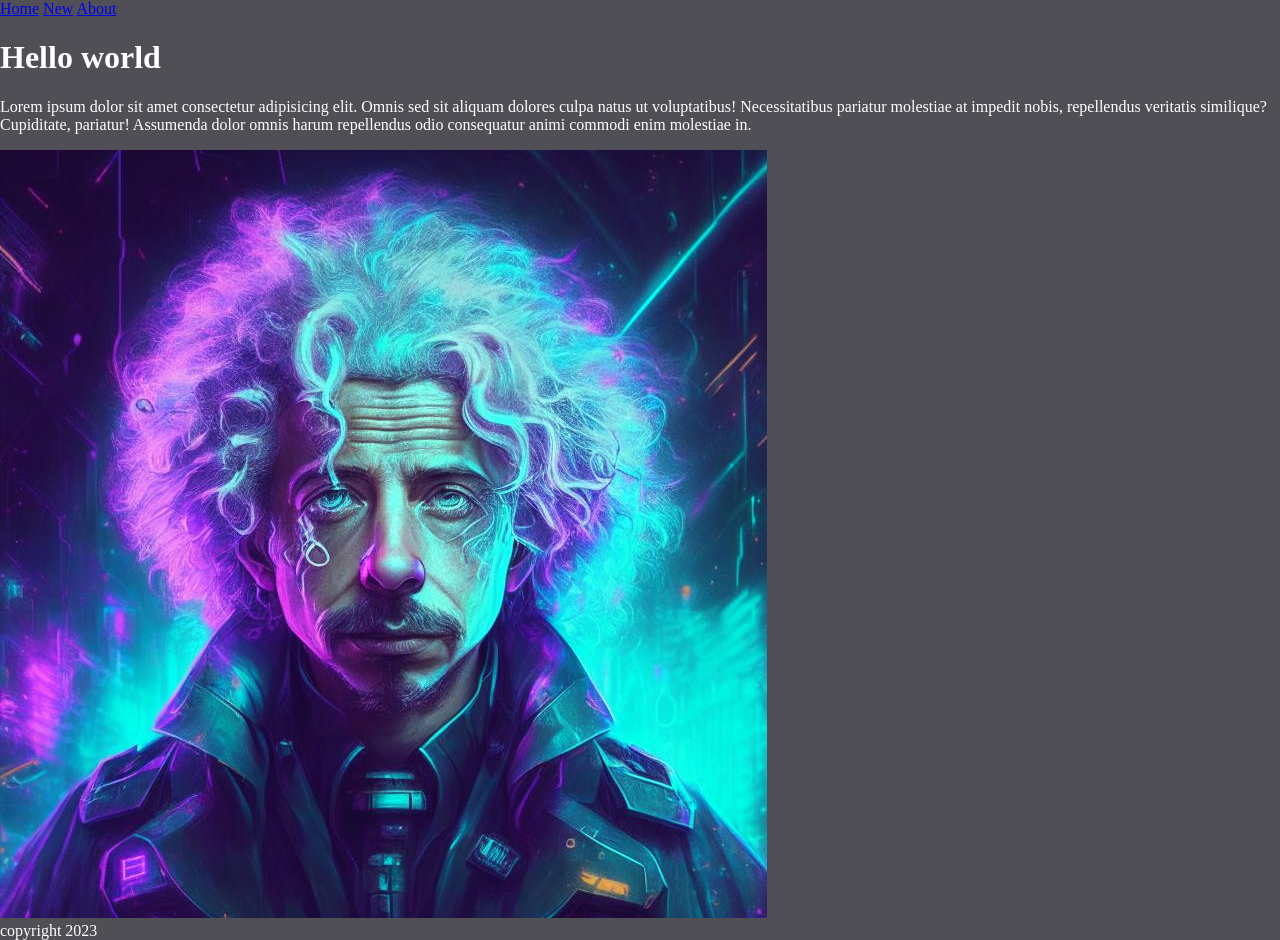
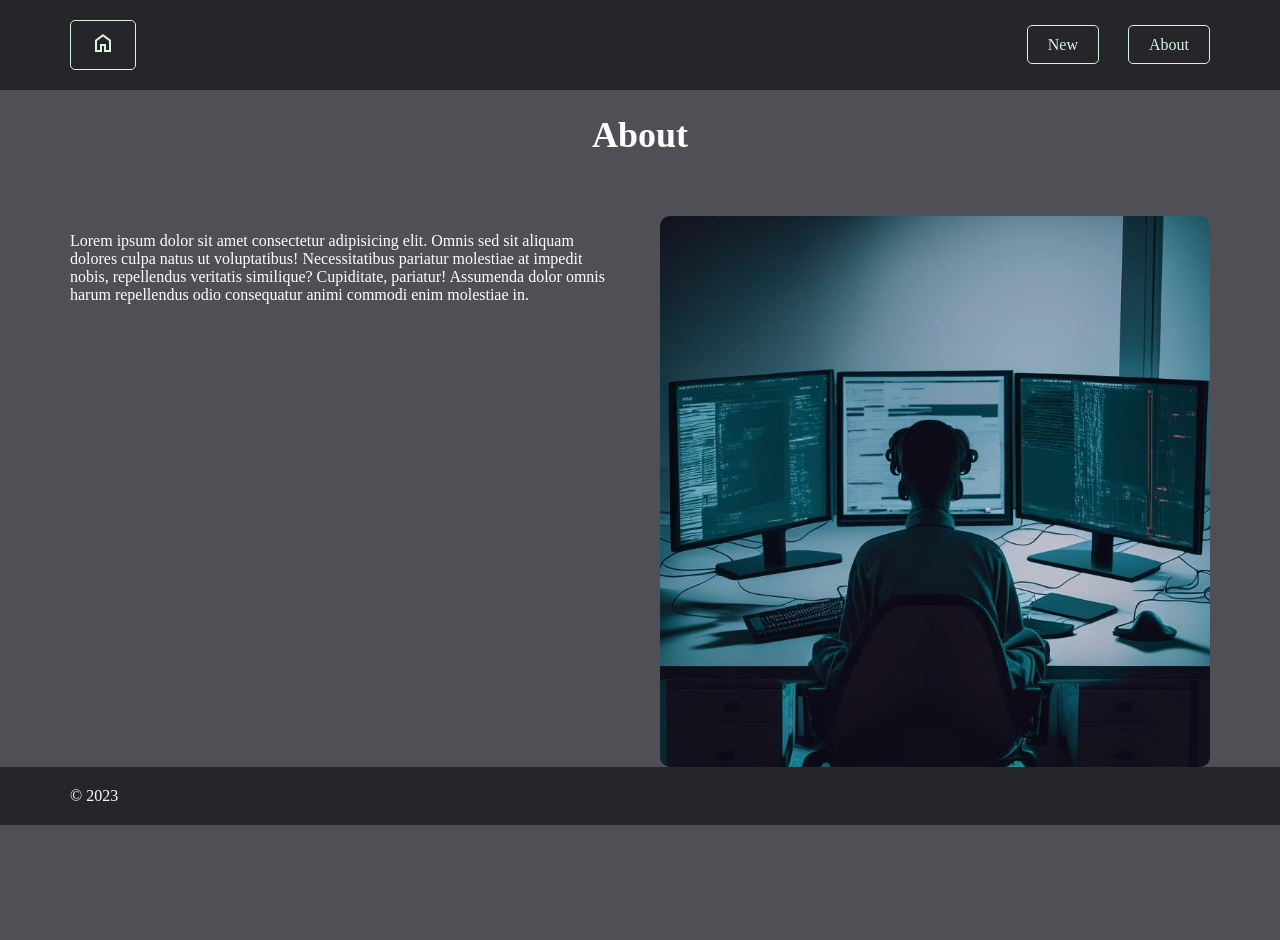
Before and after one commit to SergeiAmpilov/simplewebsite, a plain HTML site: page about.html in a window 1280 px wide. After the commit the page ends 825 px from the top, so only its background shows below. Drawn offline with nearby package versions, Linux system fonts and the light colour scheme.

Commit message:
feat: about page ready

```diff
--- a/about.html
+++ b/about.html
@@ -4,27 +4,43 @@
   <meta charset="UTF-8">
   <meta name="viewport" content="width=device-width, initial-scale=1.0">
   <link rel="stylesheet" href="styles/index.css">
+  <link rel="stylesheet" href="https://fonts.googleapis.com/css2?family=Material+Symbols+Outlined:opsz,wght,FILL,GRAD@20..48,100..700,0..1,-50..200" />
   <title>Simple website</title>
 </head>
 <body class="body page">
-  <header>
-    <nav>
-      <a href="/">Home</a>
-      <a href="new.html">New</a>
-      <a href="about.html">About</a>
-    </nav>
+  <header class="header">
+    <div class="container">
+      <nav class="navigation">
+        <a href="/" class="nav-button">
+          <span class="material-symbols-outlined">
+            home
+          </span>
+        </a>
+        <div>
+          <a href="new.html" class="nav-button">New</a>
+          <a href="about.html" class="nav-button">About</a>
+        </div>
+      </nav>
+    </div>
   </header>
   <main>
-    <h1>Hello world</h1>
-    <div>
-      <p>
-        Lorem ipsum dolor sit amet consectetur adipisicing elit. Omnis sed sit aliquam dolores culpa natus ut voluptatibus! Necessitatibus pariatur molestiae at impedit nobis, repellendus veritatis similique? Cupiditate, pariatur! Assumenda dolor omnis harum repellendus odio consequatur animi commodi enim molestiae in.
-      </p>
-      <img src="images/portrait.png" alt="">
+    <div class="container">
+      <h1 class="title1">
+        About
+      </h1>
+      <div class="content">
+        <p class="content__text">
+          Lorem ipsum dolor sit amet consectetur adipisicing elit. Omnis sed sit aliquam dolores culpa natus ut voluptatibus! Necessitatibus pariatur molestiae at impedit nobis, repellendus veritatis similique? Cupiditate, pariatur! Assumenda dolor omnis harum repellendus odio consequatur animi commodi enim molestiae in.
+        </p>
+        <img src="images/developer.png" alt="" class="content__image">
+      </div>
     </div>
   </main>
-  <footer>
-    copyright 2023
+  <footer class="footer">
+    <div class="container">
+      &#169; <span class="footer__year"></span>
+    </div>
   </footer>
+  <script src="script/script.js"></script>
 </body>
 </html>
```
